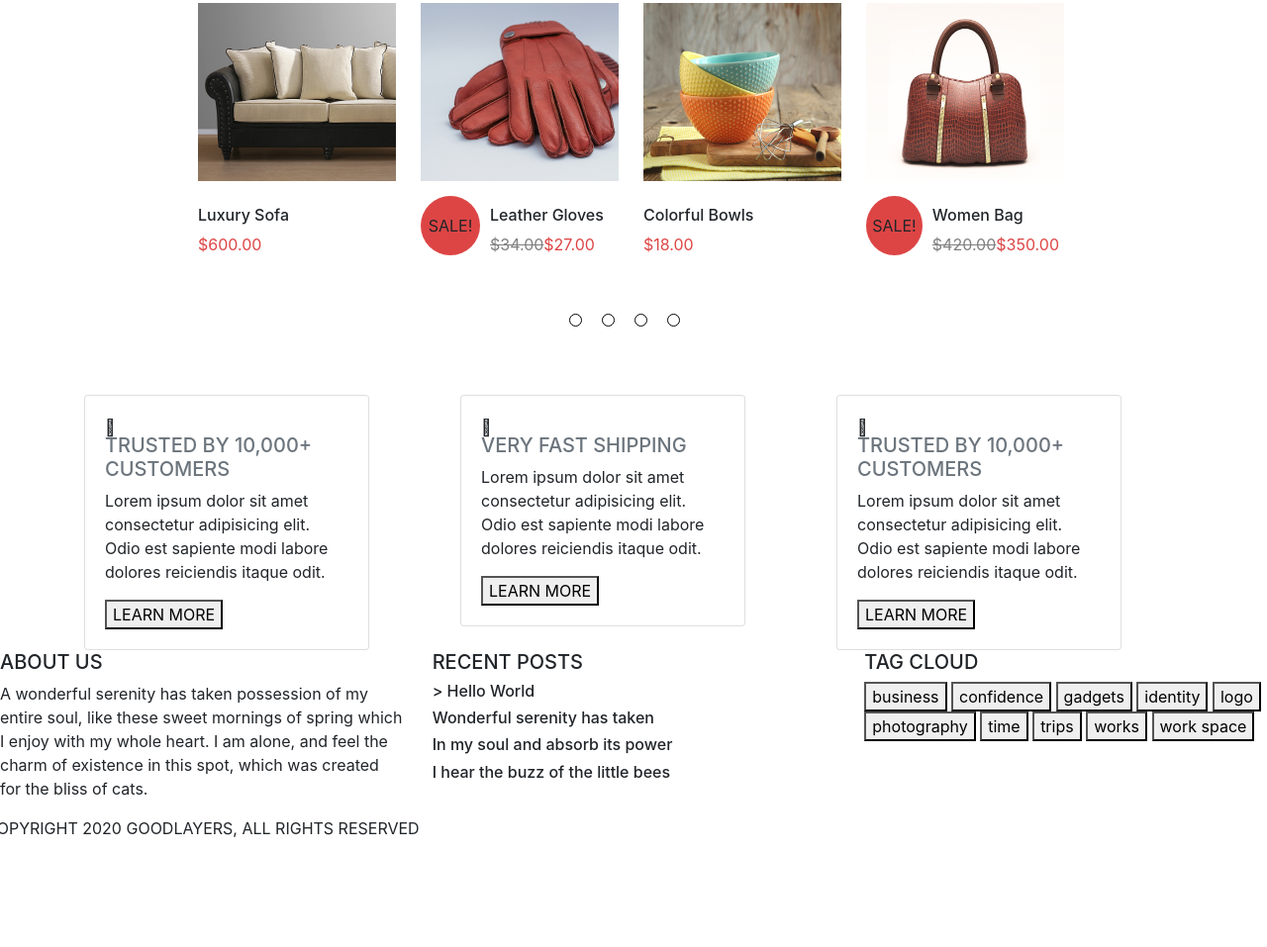
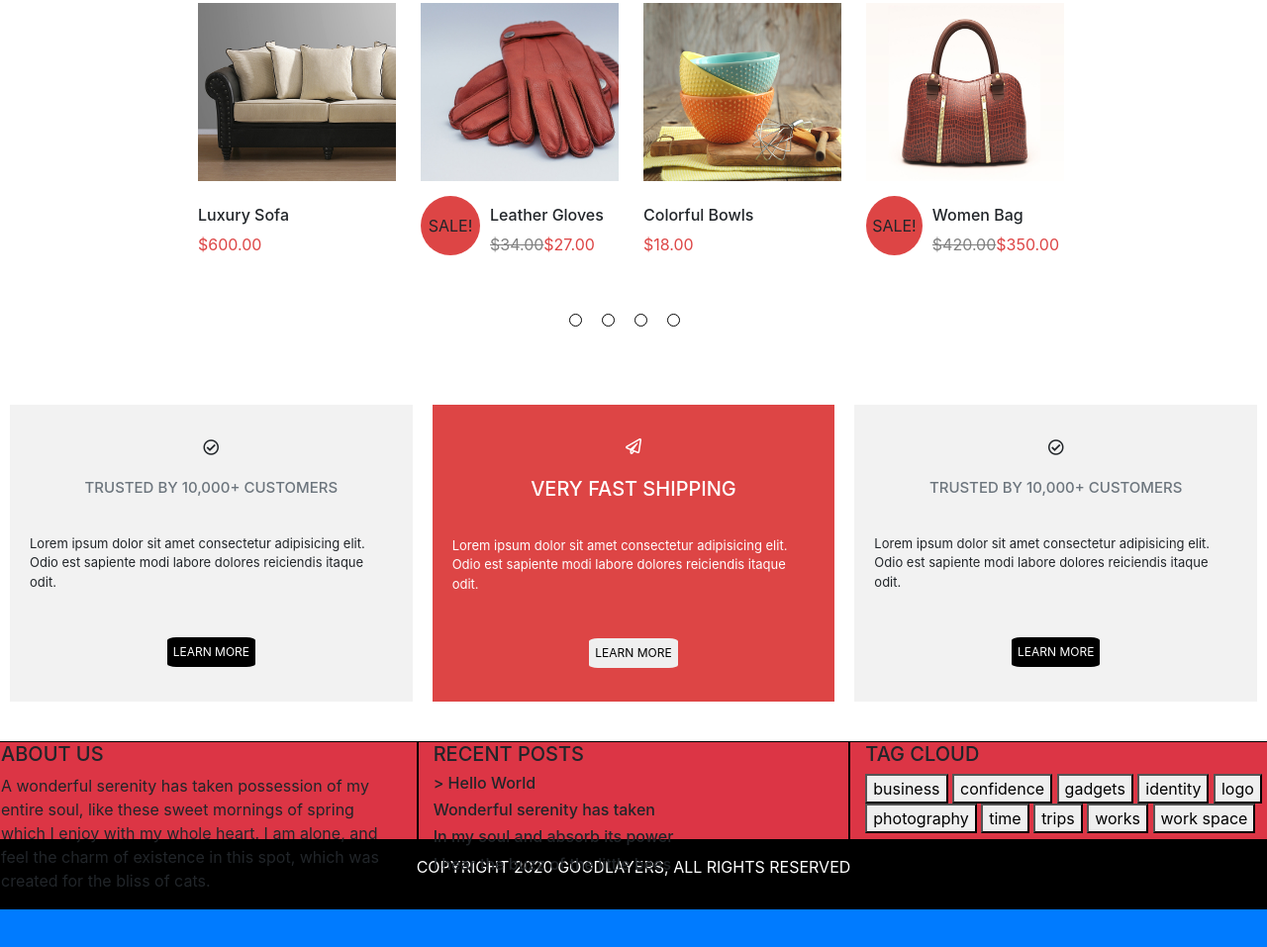
Before and after one commit to FannyHunin/JordanoFannyEmporium, a website: page index.html in a window 1280 px wide. Shown: the part 2706-3663 px from the top of the page at 99% size. Before the commit the page ends 3571 px from the top, so only its background shows below. Drawn offline with nearby package versions, Linux system fonts and the light colour scheme; files whose address does not match are found by name.

Commit message:
section 7 finie

```diff
--- a/index.html
+++ b/index.html
@@ -5,6 +5,7 @@
     <link rel="stylesheet" href="./public/css/app.css">
     <!-- fonts -->
     <link href="https://fonts.googleapis.com/css2?family=Roboto:wght@500&display=swap" rel="stylesheet">
+    <link rel="stylesheet" href="./node_modules/@fortawesome/fontawesome-free/css/all.css">
     <meta charset="UTF-8">
     <meta name="viewport" content="width=device-width, initial-scale=1.0">
     <title>Document</title>
@@ -226,11 +227,14 @@
     </section>
 
     <!-- section 6 -->
-    <section id="section6">
+
+    <!--<section id="section6">
         <div class="container">
+
             <div class="row">
-                <div class="col-4">
-                    <div class="card" style="width: 18rem;">
+
+                <div class="col-4 bg-primary divCol-4-section6">
+                    <div class="card bg-secondary" style="width: 18rem;">
                         <div class="card-body">
                             <i class="far fa-check-circle"></i>
                             <h5 class="card-subtitle mb-2 text-muted">TRUSTED BY 10,000+ CUSTOMERS</h5>
@@ -242,9 +246,10 @@
                         </div>
                     </div>
                 </div>
-                <div class="col-4">
-                    <div class="card" style="width: 18rem;">
-                        <div class="card-body">
+
+                <div class="col-4 bg-primary divCol-4-section6">
+                    <div class="card bg-secondary divCentrale-section6" style="width: 18rem;">
+                        <div class="card-body divCentrale-section6">
                             <i class="far fa-paper-plane"></i>
                             <h5 class="card-subtitle mb-2 text-muted">VERY FAST SHIPPING</h5>
                             <p class="card-text">Lorem ipsum dolor sit amet consectetur adipisicing elit. Odio est
@@ -255,8 +260,9 @@
                         </div>
                     </div>
                 </div>
-                <div class="col-4">
-                    <div class="card" style="width: 18rem;">
+
+                <div class="col-4 bg-primary divCol-4-section6">
+                    <div class="card bg-secondary" style="width: 18rem;">
                         <div class="card-body">
                             <i class="far fa-check-circle"></i>
                             <h5 class="card-subtitle mb-2 text-muted">TRUSTED BY 10,000+ CUSTOMERS</h5>
@@ -268,15 +274,47 @@
                         </div>
                     </div>
                 </div>
+
+            </div>
+        </div>
+    </section>-->
+    <section>
+        <div class="d-flex divPrinciaple-section6">
+            <div class="card-body div-cards">
+                <i class="far fa-check-circle"></i>
+                <h5 class="card-subtitle mb-2 text-muted h5-section6">TRUSTED BY 10,000+ CUSTOMERS</h5>
+                <p class="card-text p-section6">Lorem ipsum dolor sit amet consectetur adipisicing elit. Odio est
+                    sapiente modi labore dolores reiciendis itaque odit.</p>
+                <button class="bouttonCartes button1-section6">
+                    LEARN MORE
+                </button>
+            </div>
+            <div id="div-cards" class="card-body div-cards">
+                <i class="far fa-paper-plane"></i>
+                <h5 id="h5-section6" class="card-subtitle mb-2">VERY FAST SHIPPING</h5>
+                <p class="card-text p-section6">Lorem ipsum dolor sit amet consectetur adipisicing elit. Odio est
+                    sapiente modi labore dolores reiciendis itaque odit.</p>
+                <button class="bouttonCartes button2-section6">
+                    LEARN MORE
+                </button>
+            </div>
+            <div class="card-body div-cards">
+                <i class="far fa-check-circle"></i>
+                <h5 class="card-subtitle mb-2 text-muted h5-section6">TRUSTED BY 10,000+ CUSTOMERS</h5>
+                <p class="card-text p-section6">Lorem ipsum dolor sit amet consectetur adipisicing elit. Odio est
+                    sapiente modi labore dolores reiciendis itaque odit.</p>
+                <button class="bouttonCartes button1-section6">
+                    LEARN MORE
+                </button>
             </div>
         </div>
     </section>
 
     <!-- footer -->
     <footer>
-        <div class="container-flex">
-            <div class="row">
-                <div class="col-4">
+        <div class="container-flex bg-primary divContainer-footer">
+            <div class="row bg-danger divRow-footer">
+                <div class="col-4 divCol4-footer">
                     <h5>
                         ABOUT US
                     </h5>
@@ -284,7 +322,7 @@
                         which I enjoy with my whole heart. I am alone, and feel the charm of existence in this spot,
                         which was created for the bliss of cats.</p>
                 </div>
-                <div class="col-4">
+                <div class="col-4 divCol4-footer">
                     <h5>
                         RECENT POSTS
                     </h5>
@@ -293,7 +331,7 @@
                     <h6>In my soul and absorb its power</h6>
                     <h6>I hear the buzz of the little bees</h6>
                 </div>
-                <div class="col-4">
+                <div class="col-4 divCol4-footer">
                     <h5>
                         TAG CLOUD
                     </h5>
@@ -309,7 +347,7 @@
                     <button class="bouttonsTags">work space</button>
                 </div>
             </div>
-            <div class="row">
+            <div class="row divCopy-footer">
                 <p id="copyright">COPYRIGHT 2020 GOODLAYERS, ALL RIGHTS RESERVED</p>
             </div>
         </div>
--- a/src/sass/modules/style.sass
+++ b/src/sass/modules/style.sass
@@ -252,3 +252,72 @@
     border: solid 1px black
     background-color: white
     margin: 10px
+
+//----- section 6-------------------//
+.divPrinciaple-section6
+    height: 350px
+
+#div-cards
+    background-color: #dd4545
+    color: white
+
+.div-cards
+    height: 300px
+    width: 400px
+    background-color: #f2f2f2
+    display: flex
+    flex-direction: column
+    justify-content: space-around
+    align-items: center
+    margin: 10px
+
+#h5-section6
+    color: white
+
+.h5-section6
+    font-size: 15px
+
+
+.p-section6
+    font-size: 13px
+
+.button1-section6
+    height: 30px
+    border-radius: 10%
+    border: none
+    background-color: black
+    color: white
+    font-size: 12px
+
+
+.button1-section6:hover
+    background-color: white
+    color: black
+
+.button2-section6
+    height: 30px
+    border-radius: 10%
+    border: none
+    color: black
+    font-size: 12px
+
+.button2-section6:hover
+    background-color: black
+    color: white
+
+//----- footer -------------------//
+
+.divContainer-footer
+    height: 350px
+
+.divCol4-footer
+    border: solid 1px black
+    height: 100px
+
+.divCopy-footer
+    display: flex
+    justify-content: center
+    align-items: center
+    height: 70px
+    background-color: black
+    color: white
```
Also changed, not shown: public/css/app.css, 1 other file.
